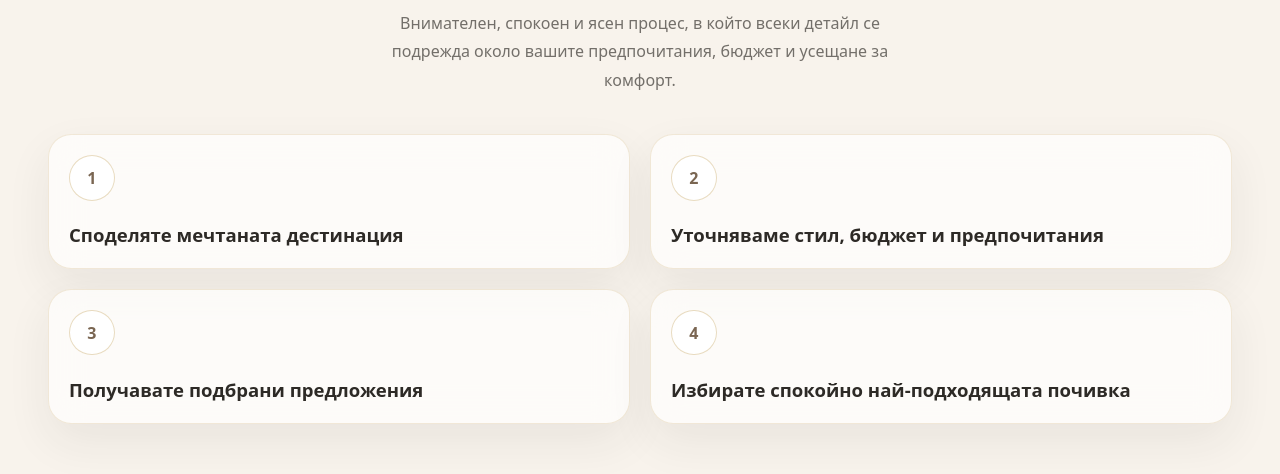
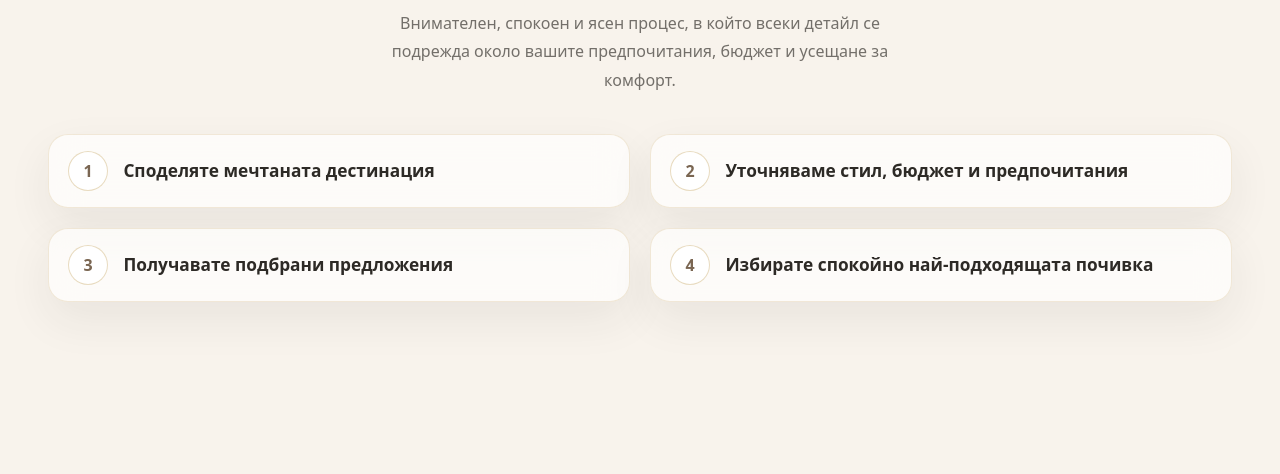
Before and after one commit to BobbyUzunov/barakova-luxury-travel, a Next.js app: page /bg in a window 1280 px wide. Shown: the part 1784-2258 px from the top of the page. Built offline with nearby package versions, Linux system fonts and the light colour scheme; no server answers.

Commit message:
Tighten Process step cards into a compact horizontal layout.
Put the step number and title on one row so the section no longer looks sparse on desktop.

Co-authored-by: Cursor <cursoragent@cursor.com>

```diff
--- a/app/globals.css
+++ b/app/globals.css
@@ -986,9 +986,13 @@ h2 {
 }
 
 .step-card {
-  min-height: 10.5rem;
-  border-radius: 1.45rem;
-  padding: 1.25rem;
+  display: flex;
+  flex-direction: row;
+  align-items: center;
+  gap: 0.95rem;
+  min-height: auto;
+  border-radius: 1.25rem;
+  padding: 1rem 1.2rem;
   transition:
     transform 220ms ease,
     border-color 220ms ease;
@@ -1001,8 +1005,9 @@ h2 {
 
 .step-card div {
   display: grid;
-  width: 2.85rem;
-  height: 2.85rem;
+  flex-shrink: 0;
+  width: 2.5rem;
+  height: 2.5rem;
   place-items: center;
   border: 1px solid rgba(200, 169, 106, 0.42);
   border-radius: 999px;
@@ -1012,11 +1017,13 @@ h2 {
 }
 
 .step-card h3 {
-  margin-top: 1.35rem;
+  margin-top: 0;
+  flex: 1;
+  min-width: 0;
   color: var(--charcoal);
-  font-size: 1.16rem;
+  font-size: 1.08rem;
   font-weight: 800;
-  line-height: 1.38;
+  line-height: 1.35;
 }
 
 .destination-card {
@@ -2470,10 +2477,6 @@ h2 {
     padding: 1.45rem;
   }
 
-  .step-card {
-    min-height: 12rem;
-  }
-
   .destination-media {
     aspect-ratio: 4 / 5;
   }
```
